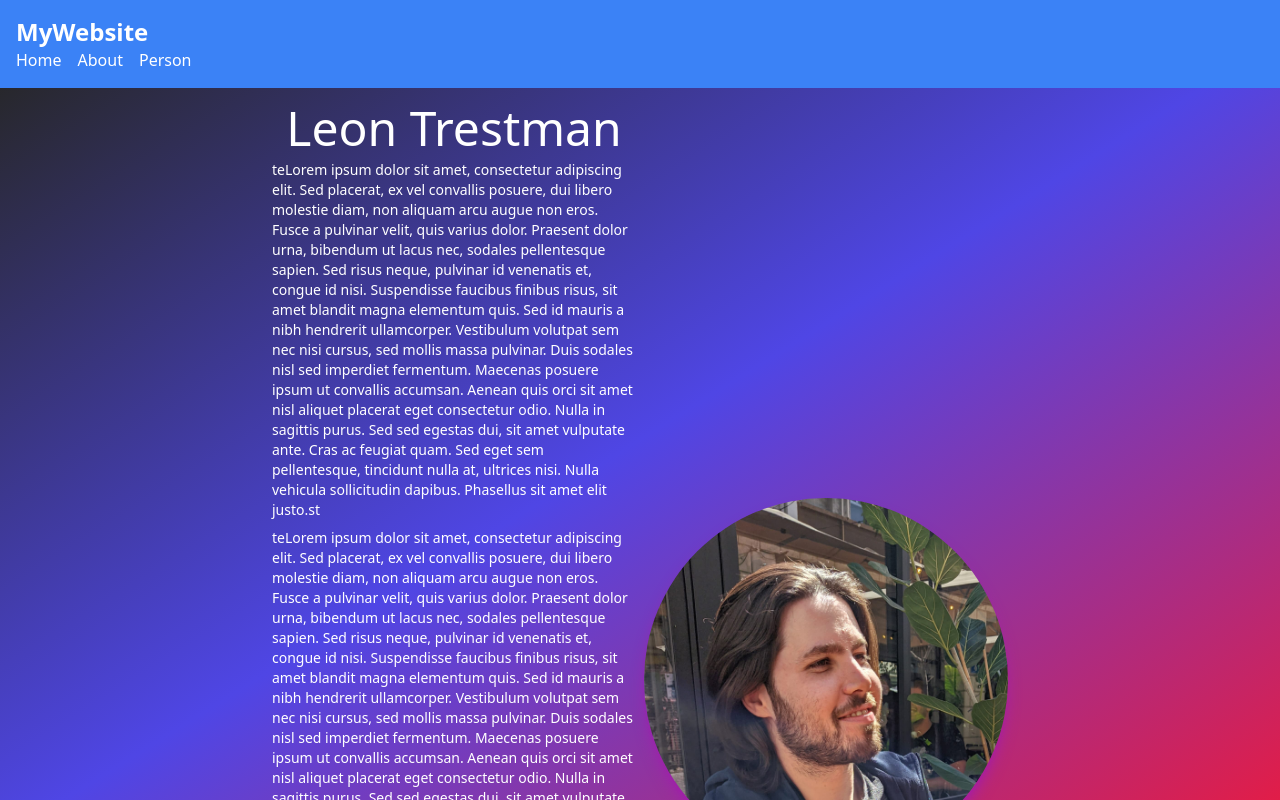
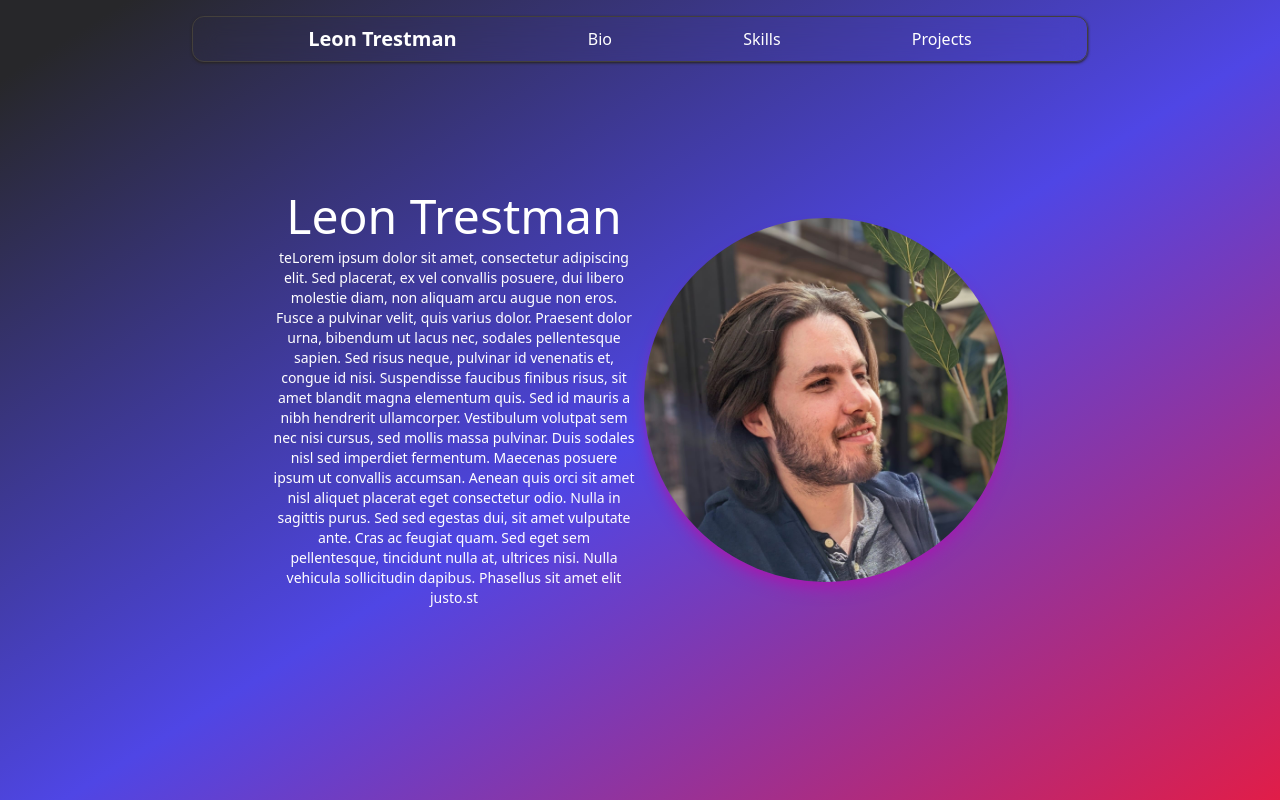
Before and after one commit to LeonTrestman/personal-portfolio, a React (Vite) app: page / in a window 1280 px wide. Built offline with nearby package versions, Linux system fonts and the light colour scheme.

Commit message:
added navBar , reworked bugs in person

```diff
--- a/package.json
+++ b/package.json
@@ -11,7 +11,8 @@
   },
   "dependencies": {
     "react": "^18.3.1",
-    "react-dom": "^18.3.1"
+    "react-dom": "^18.3.1",
+    "react-icons": "^5.3.0"
   },
   "devDependencies": {
     "@eslint/js": "^9.9.0",
--- a/src/components/NavBar.tsx
+++ b/src/components/NavBar.tsx
@@ -1,4 +1,5 @@
 import { useState } from "react";
+import NAVIGATION_LINKS from "../data/NavLinks";
 
 const NavBar = () => {
   const [isOpen, setIsOpen] = useState(false);
@@ -16,43 +17,52 @@ const NavBar = () => {
   };
 
   return (
-    <nav className="bg-blue-500 p-4">
-      <div className="flex items-center justify-between">
-        <div className="text-2xl font-bold text-white">MyWebsite</div>
-        <button className="text-xl text-white md:hidden" onClick={toggleNavBar}>
+    <nav className="fixed left-0 right-0 m-2 max-w-full rounded-full p-2">
+      {/* Desktop view */}
+      <div className="z-20 mx-auto hidden max-w-4xl items-center rounded-xl border border-stone-700 shadow shadow-stone-800 backdrop-blur-md md:flex md:flex-col">
+        <ul className="flex w-full justify-evenly gap-2 text-white">
+          <h1 className="p-2 text-xl font-bold text-white">Leon Trestman</h1>
+          {NAVIGATION_LINKS.map((link) => (
+            <li
+              key={link.label}
+              className="flex rounded-full p-2 hover:bg-fuchsia-500"
+            >
+              <button
+                onClick={() => handleLinkClick(link.href)}
+                className="text-white"
+              >
+                {link.label}
+              </button>
+            </li>
+          ))}
+        </ul>
+      </div>
+      {/* Mobile view */}
+
+      <div className="z-20 flex flex-col items-center rounded-xl border border-stone-700 p-2 shadow shadow-stone-800 backdrop-blur-md md:hidden">
+        <div className="flex w-full justify-between">
+          <h1 className="text-xl font-bold text-white">Leon Trestman</h1>
+          <button className="text-xl text-white" onClick={toggleNavBar}>
             {isOpen ? "Close" : "Menu"}
           </button>
         </div>
-      <ul
-        className={`md:flex md:items-center md:space-x-4 ${
-          isOpen ? "block" : "hidden"
-        }`}
+        {isOpen &&
+          NAVIGATION_LINKS.map((link) => (
+            <ul>
+              <li
+                key={link.label}
+                className="flex rounded-full p-2 hover:bg-fuchsia-500"
               >
-        <li className="mt-2 md:mt-0">
                 <button
-            onClick={() => handleLinkClick("home")}
+                  onClick={() => handleLinkClick(link.href)}
                   className="text-white"
                 >
-            Home
-          </button>
-        </li>
-        <li className="mt-2 md:mt-0">
-          <button
-            onClick={() => handleLinkClick("about")}
-            className="text-white"
-          >
-            About
-          </button>
-        </li>
-        <li className="mt-2 md:mt-0">
-          <button
-            onClick={() => handleLinkClick("Person")}
-            className="text-white"
-          >
-            Person
+                  {link.label}
                 </button>
               </li>
             </ul>
+          ))}
+      </div>
     </nav>
   );
 };
--- a/src/components/Person.tsx
+++ b/src/components/Person.tsx
@@ -3,26 +3,26 @@ import myPic from "../assets/myPic.jpg";
 
 const Person = () => {
   return (
-    <div
+    <section
       id="Person"
-      className="mx-auto flex max-w-3xl flex-col items-center justify-center gap-2 p-4 xl:flex-row-reverse"
+      className="mx-auto flex min-h-dvh max-w-3xl flex-col justify-center gap-8 p-4 md:flex-row-reverse md:items-center md:gap-2"
     >
       <div className="flex w-full justify-center">
         <img
+          height={300}
+          width={300}
           src={myPic}
-          className="lg w-1/2 rounded-full mix-blend-darken shadow-lg shadow-fuchsia-700 sm:w-1/3 md:w-1/4 lg:w-1/4 xl:w-full"
-          alt="myPic"
+          className="rounded-full shadow-lg shadow-fuchsia-700 md:w-full"
+          alt="LeonTrestmanPic"
         />
       </div>
-      <div className="flex h-full w-full flex-col gap-2 text-white">
+      <div className="flex w-full flex-col gap-2 text-white lg:justify-center">
         <h1 className="text-center text-3xl sm:text-4xl md:text-5xl">
           {PersonData.name}
         </h1>
-        <p className="text-sm">{PersonData.discription}</p>
-        <p className="text-sm">{PersonData.discription}</p>
-        <p className="text-sm">{PersonData.discription}</p>
+        <p className="text-center text-sm">{PersonData.discription}</p>
       </div>
-    </div>
+    </section>
   );
 };
 
--- /dev/null
+++ b/src/data/NavLinks.ts
@@ -0,0 +1,7 @@
+export const NAVIGATION_LINKS = [
+  { label: "Bio", href: "#bio" },
+  { label: "Skills", href: "#skills" },
+  { label: "Projects", href: "#projects" },
+];
+
+export default NAVIGATION_LINKS;
```
Also changed, not shown: src/assets/myPic.jpg, 1 other file (tests, documents, lock files or other folders). Lines whose indentation alone changed are shown as unchanged.
